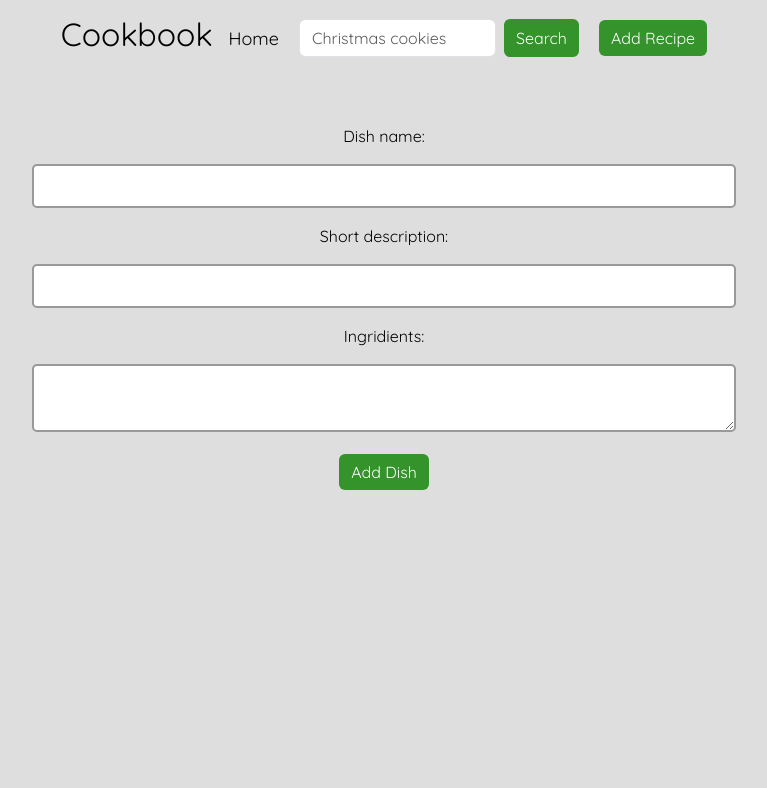
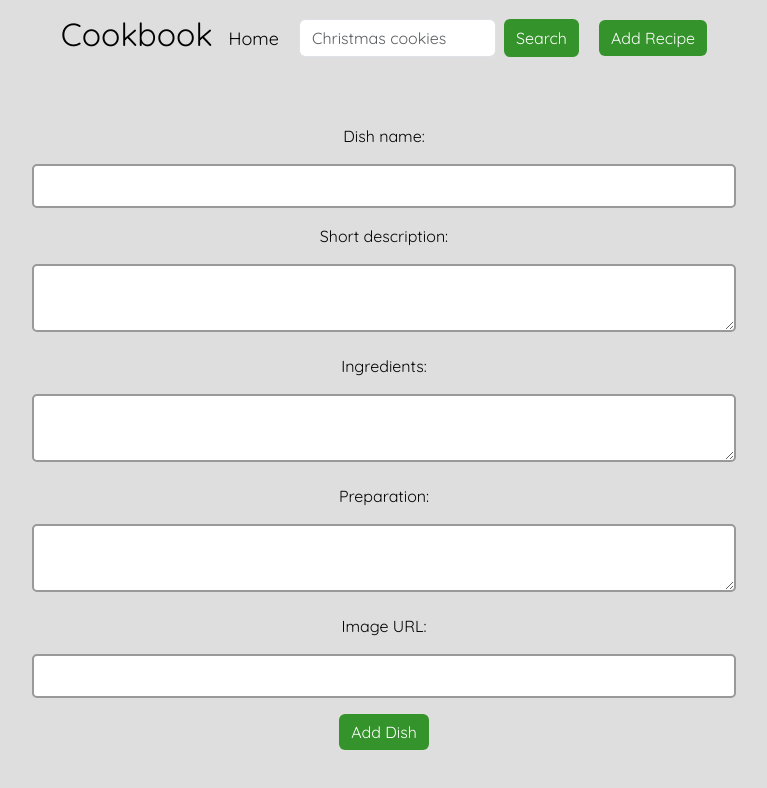
Before and after one commit to mihajlocolic/cookbook, a React (Vite) app: page /addrecipe in a window 1280 px wide. Shown: the top 788 px of the page, without its empty margins (256-1023 px from the left). Built offline with nearby package versions, Linux system fonts and the light colour scheme.

Commit message:
Fixed some spelling errors, db.json got additional keys, recipe adding form was modified from input to textarea on some fields, delete feature added

```diff
--- a/data/db.json
+++ b/data/db.json
@@ -1,46 +1,84 @@
 {
-  "cookbook": [
+  "recipes": [
     {
       "id": 1,
-      "name": "Garlic Butter Shrimp Pasta",
-      "description": "Indulge in a taste of the Mediterranean with our Garlic Butter Shrimp Pasta. Succulent shrimp are sautéed to perfection in a rich garlic butter sauce, then tossed with al dente linguine for a savory, mouthwatering dish that's ready in under 30 minutes. A sprinkle of fresh parsley and a hint of lemon zest add a burst of freshness to every bite, making this a must-try recipe for seafood and pasta lovers alike."
+      "name": "Spaghetti Carbonara",
+      "description": "A classic Italian pasta dish with creamy sauce and crispy pancetta.",
+      "ingredients": [
+        "8 ounces spaghetti",
+        "2 large eggs",
+        "1 cup grated Pecorino Romano cheese",
+        "4 ounces pancetta, diced",
+        "2 cloves garlic, minced",
+        "Salt and black pepper to taste",
+        "Fresh parsley for garnish"
+      ],
+      "preparation": "1. Cook the spaghetti according to package instructions until al dente. Reserve 1/2 cup of pasta cooking water.\n2. In a separate pan, sauté the pancetta until it's crispy. Add minced garlic and cook for another minute.\n3. In a bowl, whisk together eggs, grated Pecorino Romano cheese, and a bit of black pepper.\n4. Drain the cooked spaghetti and add it to the pan with pancetta and garlic. Toss to combine.\n5. Remove from heat and quickly stir in the egg and cheese mixture. Use reserved pasta water to achieve a creamy consistency.\n6. Serve with additional grated cheese and chopped fresh parsley.",
+      "image": "https://www.culinaryhill.com/wp-content/uploads/2021/12/Spaghetti-Carbonara-Culinary-Hill-1200x800-1-480x270.jpg"
     },
     {
       "id": 2,
-      "name": "Caprese Salad with Balsamic Glaze",
-      "description": "Elevate your salad game with our Caprese Salad. Ripe tomatoes, creamy mozzarella, and fresh basil are drizzled with a luscious balsamic glaze, creating a simple yet irresistible appetizer that's a burst of Italian flavors."
+      "name": "Chicken Fajitas",
+      "description": "A Tex-Mex favorite featuring seasoned chicken and colorful peppers.",
+      "ingredients": [
+        "1 pound boneless, skinless chicken breasts, sliced into strips",
+        "2 bell peppers, thinly sliced",
+        "1 onion, thinly sliced",
+        "2 tablespoons fajita seasoning",
+        "2 tablespoons vegetable oil",
+        "Flour tortillas",
+        "Sour cream, salsa, and guacamole for serving"
+      ],
+      "preparation": "1. In a large bowl, combine the chicken strips, sliced bell peppers, and sliced onions.\n2. Toss the mixture with fajita seasoning and vegetable oil until well coated.\n3. Heat a skillet over medium-high heat and add the chicken and vegetable mixture.\n4. Sauté until the chicken is cooked through and the vegetables are tender.\n5. Warm the flour tortillas in the skillet or microwave.\n6. Serve the chicken and vegetable mixture in the tortillas with sour cream, salsa, and guacamole.",
+      "image": "https://www.simplyrecipes.com/thmb/Igb2OthIr1Onu0tCPyNVMp8EmtI=/1500x0/filters:no_upscale():max_bytes(150000):strip_icc()/__opt__aboutcom__coeus__resources__content_migration__simply_recipes__uploads__2015__04__chicken-fajitas-horiz-a2-1800-8ca8b1b6a694468b8bccf5a1d8e07c6d.jpg"
     },
     {
       "id": 3,
-      "name": "Grilled Chicken Fajitas",
-      "description": "Get ready for a fiesta on your plate with Grilled Chicken Fajitas. Juicy marinated chicken, colorful bell peppers, and onions are charred to perfection, then wrapped in warm tortillas for a sizzling Tex-Mex delight."
+      "name": "Caprese Salad",
+      "description": "A simple and refreshing Italian salad with tomatoes, mozzarella, and basil.",
+      "ingredients": [
+        "4 ripe tomatoes, sliced",
+        "8 ounces fresh mozzarella cheese, sliced",
+        "Fresh basil leaves",
+        "Extra-virgin olive oil",
+        "Balsamic vinegar",
+        "Salt and pepper to taste"
+      ],
+      "preparation": "1. Arrange the tomato and mozzarella slices on a serving platter, alternating and slightly overlapping.\n2. Tuck fresh basil leaves between the tomato and mozzarella slices.\n3. Drizzle extra-virgin olive oil and balsamic vinegar over the salad.\n4. Season with salt and pepper to taste.\n5. Serve immediately as a refreshing appetizer or side dish.",
+      "image": "https://i2.wp.com/www.downshiftology.com/wp-content/uploads/2019/07/Caprese-Salad-main-1.jpg"
     },
     {
       "id": 4,
-      "name": "Classic Beef Stroganoff",
-      "description": "Cozy up to a hearty Classic Beef Stroganoff. Tender strips of beef are simmered in a creamy mushroom sauce, served over egg noodles, and garnished with a sprinkle of fresh parsley—a timeless comfort food that's quick to prepare."
+      "name": "Beef Stir-Fry",
+      "description": "A quick and flavorful stir-fry with tender beef and crisp vegetables.",
+      "ingredients": [
+        "1 pound beef sirloin, thinly sliced",
+        "2 cups mixed vegetables (e.g., broccoli, bell peppers, snap peas)",
+        "3 cloves garlic, minced",
+        "1/4 cup soy sauce",
+        "2 tablespoons hoisin sauce",
+        "2 tablespoons vegetable oil",
+        "Cooked rice for serving"
+      ],
+      "preparation": "1. In a bowl, marinate the sliced beef with minced garlic, soy sauce, and hoisin sauce for 15 minutes.\n2. Heat vegetable oil in a wok or large skillet over high heat.\n3. Add the marinated beef and stir-fry until it's browned and cooked through. Remove from the pan and set aside.\n4. In the same pan, stir-fry the mixed vegetables until crisp-tender.\n5. Return the cooked beef to the pan and stir to combine with the vegetables.\n6. Serve the beef stir-fry over cooked rice.",
+      "image": "https://www.foodnetwork.com/content/dam/images/food/fullset/2015/12/16/3/FNM_010116-Beef-Stir-Fry-Recipe_s4x3.jpg"
     },
     {
       "id": 5,
-      "name": "Mango Salsa with Grilled Shrimp",
-      "description": "Taste the tropics with our Mango Salsa and Grilled Shrimp. Succulent, smoky shrimp pair perfectly with a vibrant mango salsa, offering a sweet and savory dish that's a vacation for your taste buds."
-    },
-    {
-      "id": 6,
-      "name": "Vegetable Stir-Fry with Tofu",
-      "description": "For a healthy and flavorful meal, try our Vegetable Stir-Fry with Tofu. Colorful veggies and tofu are wok-tossed in a savory ginger-soy sauce, creating a quick and nutritious dish that's both satisfying and satisfyingly easy."
-    },
-    {
-      "name": "Sarma",
-      "description": "Sarma is a traditional Serbian dish introduced during the Ottoman oppression. It's a cabbage roll filled with minced meat and rice.",
-      "ingridients": "Cabbage, minced meat and rice.",
-      "id": 7
-    },
-    {
-      "name": "Popara",
-      "description": "Popara is a traditional Serbian dish made with water and bread. You can add onions, pavlaka or something else that's to your liking.",
-      "ingridients": "Water, oil, bread.",
-      "id": 8
+      "name": "Vegetable Curry",
+      "description": "A fragrant and spicy vegetarian curry with a variety of vegetables.",
+      "ingredients": [
+        "2 cups mixed vegetables (e.g., carrots, potatoes, bell peppers, peas), ",
+        "1 onion, chopped, ",
+        "2 cloves garlic, minced, ",
+        "1 can (14 oz) coconut milk, ",
+        "2 tablespoons curry paste, ",
+        "1 tablespoon vegetable oil, ",
+        "Fresh cilantro for garnish, ",
+        "Cooked rice or naan bread for serving, "
+      ],
+      "preparation": "1. Heat vegetable oil in a large pot over medium heat. Add chopped onion and sauté until translucent.\n2. Add minced garlic and curry paste. Cook for a couple of minutes until fragrant.\n3. Add the mixed vegetables and sauté for a few minutes.\n4. Pour in the coconut milk and simmer until the vegetables are tender and the sauce thickens.\n5. Serve the vegetable curry over cooked rice or with naan bread, garnished with fresh cilantro.",
+      "image": "https://www.indianhealthyrecipes.com/wp-content/uploads/2023/07/vegetable-curry-recipe.jpg"
     }
   ]
 }
--- a/src/AddRecipe.jsx
+++ b/src/AddRecipe.jsx
@@ -5,18 +5,20 @@ import ScrollTop from "./ScrollTop";
 const AddRecipe = () => {
     const [name, setDishName] = useState('');
     const [description, setDishDescription] = useState('');
-    const [ingridients, setIngridients] = useState('');
+    const [ingredients, setIngredients] = useState('');
+    const [preparation, setPreparation] = useState('');
+    const [image, setImage] = useState('')
     const {showButton, handleScrollToTop} = ScrollTop();
     const [isPending, setIsPending] = useState(false);
     const navigate = useNavigate();
 
     const handleSubmit = (e) => {
         e.preventDefault();
-        const dish = {name, description, ingridients};
+        const dish = {name, description, ingredients, preparation, image};
 
         setIsPending(true);
 
-        fetch('http://localhost:8000/cookbook/',{
+        fetch('http://localhost:8000/recipes/',{
             method: 'POST',
             headers: {'Content-Type': 'application/json'},
             body: JSON.stringify(dish)
@@ -40,18 +42,29 @@ const AddRecipe = () => {
                     required
                 ></input>
                 <label>Short description:</label>
-                <input
+                <textarea
                     name="dishDescription"
-                    type="text"
                     value={description}
                     onChange={(e) => setDishDescription(e.target.value)}
-                ></input>
-                <label>Ingridients:</label>
+                ></textarea>
+                <label>Ingredients:</label>
                 <textarea
                     name="ingridients"
-                    value={ingridients}
-                    onChange={(e) => setIngridients(e.target.value)}
+                    value={ingredients}
+                    onChange={(e) => setIngredients(e.target.value)}
                 ></textarea>
+                <label>Preparation:</label>
+                <textarea
+                    name="preparation"
+                    value={preparation}
+                    onChange={(e) => setPreparation(e.target.value)}
+                ></textarea>
+                <label>Image URL:</label>
+                <input
+                type="text"
+                value={image}
+                onChange={(e) => setImage(e.target.value)}
+                />
                 {! isPending && <button className="btn btn-primary">Add Dish</button>}
                 {isPending && <button className="btn btn-primary">Adding dish..</button>}
             </form>
--- a/src/Home.jsx
+++ b/src/Home.jsx
@@ -1,10 +1,10 @@
 
-import RecentRecipes from "./Recipes";
+import Recipes from "./Recipes";
 import UseFetch from "./UseFetch";
 import ScrollTop from "./ScrollTop";
 
 function Home() {
-    const {data:recipes, error, isPending} = UseFetch('http://localhost:8000/cookbook')
+    const {data:recipes, error, isPending} = UseFetch('http://localhost:8000/recipes')
     const {showButton, handleScrollToTop} = ScrollTop()
 
     return(
@@ -12,7 +12,7 @@ function Home() {
             <h3>Recipes</h3>
             { error && <div className="error-message">{error}</div> }
             { isPending && <div className="loading-message">Loading delicious recipes...</div> }
-            { recipes && <RecentRecipes recipes={recipes}></RecentRecipes>}
+            { recipes && <Recipes recipes={recipes}></Recipes>}
             { showButton && <img className='scrollToTop' src="/backToTop.svg" onClick={handleScrollToTop}></img>}
         </div>
     )
--- a/src/Navbar.jsx
+++ b/src/Navbar.jsx
@@ -1,6 +1,11 @@
 import {Link} from 'react-router-dom';
 
 function Navbar() {
+    const handleSearch = () => {
+
+    }
+
+
     return (
         <div className="navbar">
             <div className="navbar-brand">
--- a/src/Recipe.jsx
+++ b/src/Recipe.jsx
@@ -1,11 +1,25 @@
-import { useParams } from "react-router-dom";
+import { useNavigate, useParams } from "react-router-dom";
 import UseFetch from "./UseFetch";
 import ScrollTop from "./ScrollTop";
 
 const Recipe = () => {
     const {id} = useParams()
-    const { data:recipe, error, isPending } = UseFetch('http://localhost:8000/cookbook/' + id)
+    const { data:recipe, error, isPending } = UseFetch('http://localhost:8000/recipes/' + id)
     const {showButton, handleScrollToTop} = ScrollTop
+    const navigate = useNavigate()
+
+    const handleDelete = () => {
+        fetch('http://localhost:8000/recipes/' + id, {
+            method: 'DELETE'
+        })
+        .then(response => response.text())
+        .then(response => {
+            console.log(response)
+            navigate('/')})
+        .catch(() => {
+            throw Error("Couldn't delete the recipe.");
+        })
+    }
 
     return (
         <div className="recipe-details">
@@ -15,14 +29,19 @@ const Recipe = () => {
                 <article>
                     <h2>{recipe.name}</h2>
                     <p>{recipe.description}</p>
+                    <img src={recipe.image} alt="recipe-image"></img>
                     <div>
-                        <h5>Ingridients</h5>
-                        <p>{recipe.ingridients}</p>
-                        {!recipe.ingridients && <p>Recipe ingridients to be added in the working version.</p>}
+                        <h5>Ingredients</h5>
+                        <p>{recipe.ingredients}</p>
+                        {!recipe.ingredients && <p>Recipe ingredients to be added.</p>}
+                        <h5>Preparation</h5>
+                        <p>{recipe.preparation}</p>
+                        {!recipe.preparation && <p>Recipe preparation to be added.</p>}
                     </div>
-
+                    <button className="btn btn-primary" onClick={() => handleDelete()}>Delete Recipe</button>
                 </article>
             }
+
             { showButton && <img className='scrollToTop' src="/backToTop.svg" onClick={handleScrollToTop}></img>}
         </div>
     );
--- a/src/Recipes.jsx
+++ b/src/Recipes.jsx
@@ -5,7 +5,7 @@ const Recipes = ({recipes}) => {
             {recipes.toReversed().map((recipe) => (
                 <div className="card" style={{width: 25 + 'rem'}} key={recipe.id}>
                     <Link to={`/recipes/${recipe.id}`}>
-                    <img src="https://t3.ftcdn.net/jpg/02/48/42/64/360_F_248426448_NVKLywWqArG2ADUxDq6QprtIzsF82dMF.jpg" className="card-img-top" alt="..."/>
+                    <img src={recipe.image} className="card-img-top" alt="..."/>
                     <div className="card-body">
                         <h4>{recipe.name}</h4>
                         <p className="card-text">{recipe.description}</p>
```
Also changed, not shown: src/index.css (+9 -0 lines).
